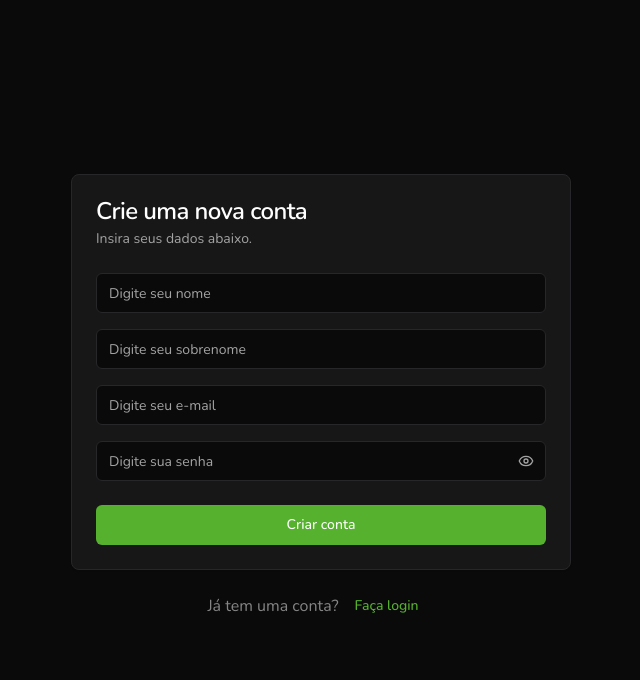
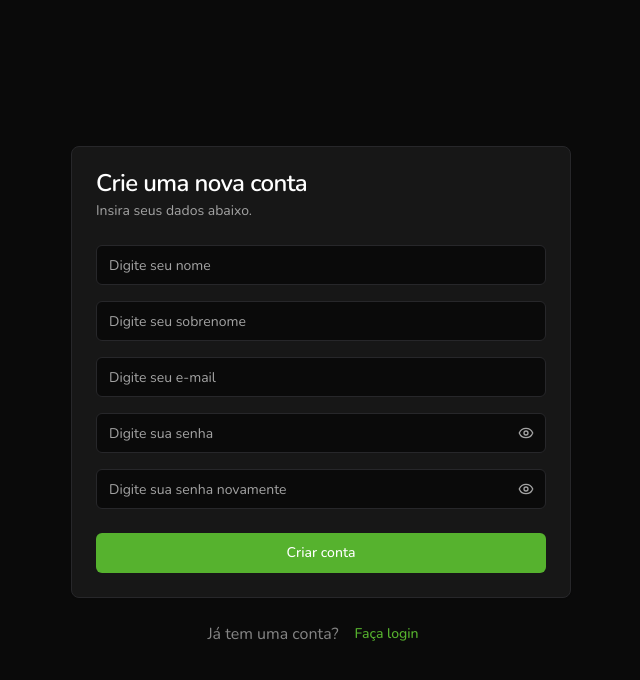
Before and after one commit to jessesiqueira-dev/fintrack, a React (Vite) app: page /signup in a window 1280 px wide. Shown: the top 680 px of the page, without its empty margins (319-959 px from the left). Built offline with nearby package versions, Linux system fonts and the light colour scheme.

Commit message:
feat: add password input component

```diff
--- /dev/null
+++ b/src/components/ui/password-input.jsx
@@ -0,0 +1,26 @@
+import { EyeIcon, EyeOffIcon } from 'lucide-react'
+import { useState } from 'react'
+
+import { Button } from './button'
+import { Input } from './input'
+
+const PasswordInput = ({ placeholder = 'Digite sua senha ' }) => {
+  const [showPassword, setShowPassword] = useState(false)
+  return (
+    <div className="relative">
+      <Input
+        className="pr-10"
+        type={showPassword ? 'text' : 'password'}
+        placeholder={placeholder}
+      />
+      <Button
+        variant="ghost"
+        className="absolute bottom-0 right-0 top-0 my-auto mr-1 h-8 w-8 text-muted-foreground"
+        onClick={() => setShowPassword((prev) => !prev)}
+      >
+        {showPassword ? <EyeOffIcon /> : <EyeIcon />}
+      </Button>
+    </div>
+  )
+}
+export default PasswordInput
--- a/src/pages/signup.jsx
+++ b/src/pages/signup.jsx
@@ -1,6 +1,3 @@
-import { EyeIcon, EyeOffIcon } from 'lucide-react'
-import { useState } from 'react'
-
 import { Button } from '@/components/ui/button'
 import {
   Card,
@@ -11,9 +8,9 @@
   CardTitle,
 } from '@/components/ui/card'
 import { Input } from '@/components/ui/input'
+import PasswordInput from '@/components/ui/password-input'
 
 const SignUpPage = () => {
-  const [showPassword, setShowPassword] = useState(false)
   return (
     <div className="flex min-h-screen flex-col items-center justify-center gap-4 px-4">
       <Card className="w-full max-w-[500px]">
@@ -26,21 +23,8 @@
           <Input placeholder="Digite seu nome" />
           <Input placeholder="Digite seu sobrenome" />
           <Input type="email" placeholder="Digite seu e-mail" />
-          <div className="relative">
-            <Input
-              className="pr-10"
-              type={showPassword ? 'text' : 'password'}
-              placeholder="Digite sua senha"
-            />
-            <Button
-              type="button"
-              className="absolute bottom-0 right-0 top-0 my-auto mr-1 h-8 w-8 text-muted-foreground"
-              variant="ghost"
-              onClick={() => setShowPassword((prev) => !prev)}
-            >
-              {showPassword ? <EyeOffIcon /> : <EyeIcon />}
-            </Button>
-          </div>
+          <PasswordInput />
+          <PasswordInput placeholder="Digite sua senha novamente" />
         </CardContent>
 
         <CardFooter>
```
